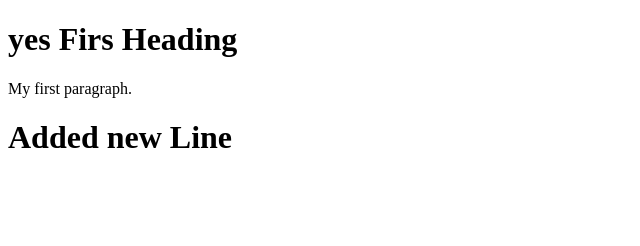
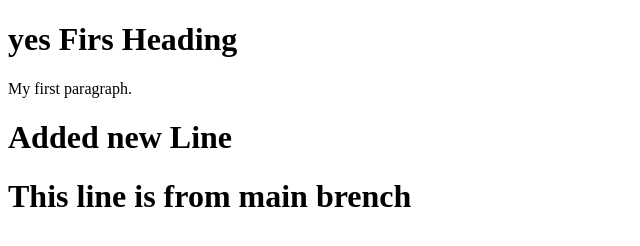
Before and after one commit to vbr1058/git_test, a plain HTML site: page Index.html in a window 1280 px wide. Shown: the whole page, without its empty margins (0-640 px from the left). Drawn offline with Linux system fonts and the light colour scheme.

Commit message:
Some message is added

```diff
--- a/Index.html
+++ b/Index.html
@@ -6,6 +6,7 @@
 <p>My first paragraph.</p>
 
 <h1>Added new Line</h1>
+<h1>This line is from main brench</h1>
 
 </body>
 </html>
```
